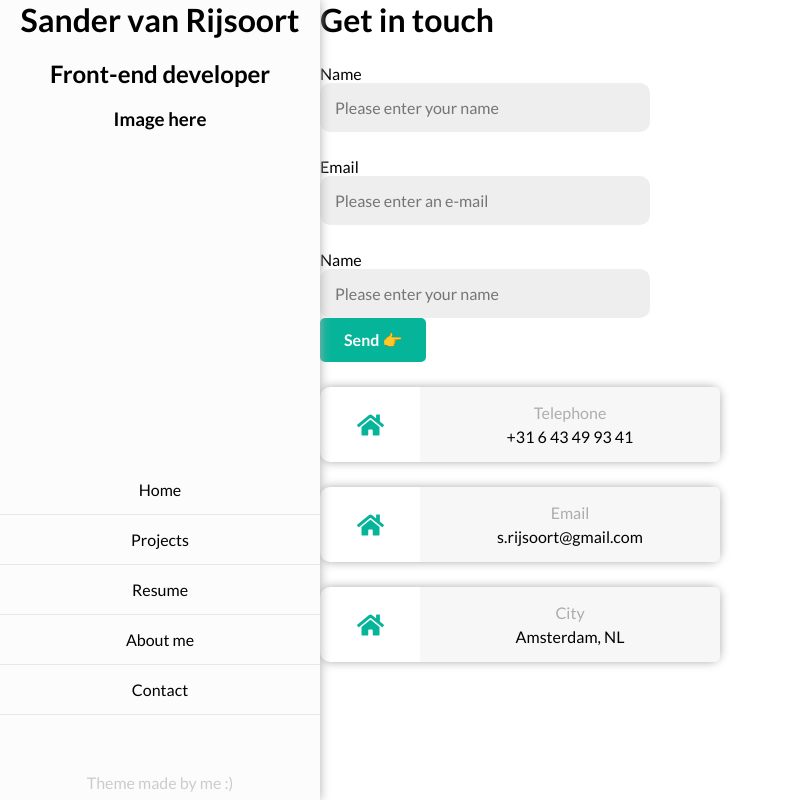
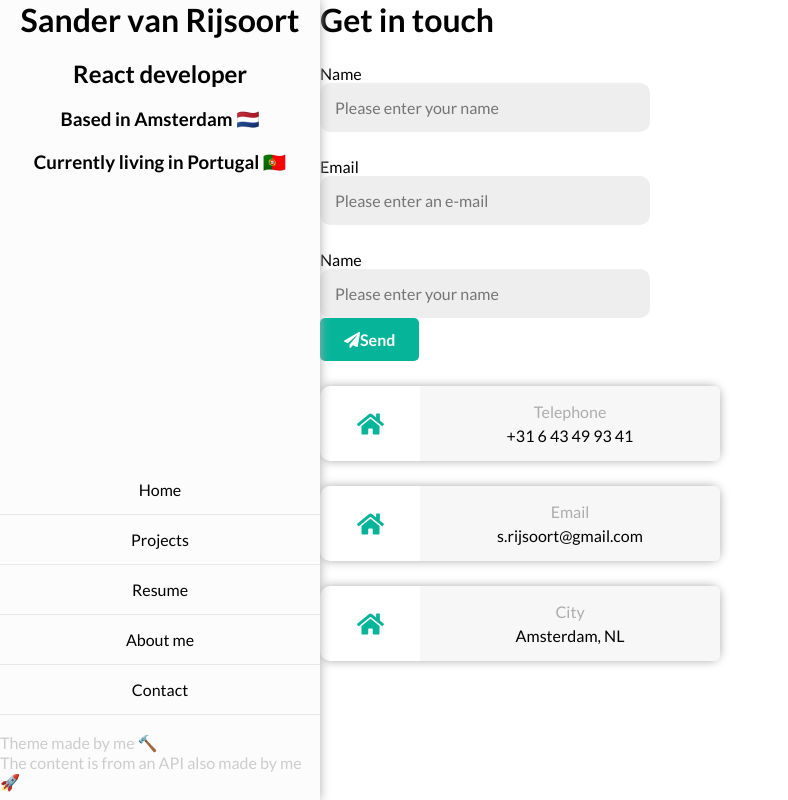
Before and after one commit to sanderyt/portfolio_v2, a Next.js app: page /contact in a window 1280 px wide. Shown: the whole page, without its empty margins (0-788 px from the left). Built offline with nearby package versions, Linux system fonts and the light colour scheme.

Commit message:
added some emoijs

```diff
--- a/components/Forms/Contactform/index.tsx
+++ b/components/Forms/Contactform/index.tsx
@@ -1,13 +1,17 @@
 import React from "react";
 import { useForm } from "react-hook-form";
+import { FontAwesomeIcon } from "@fortawesome/react-fontawesome";
+import { faPaperPlane } from "@fortawesome/free-solid-svg-icons";
+
 import { Textfield } from "../../Textfield";
 import { Button } from "../../Button";
 
 export const Contactform = () => {
-  const { register, handleSubmit, watch, errors } = useForm();
+  const { register, handleSubmit, errors } = useForm();
   const onSubmit = data => console.log(data);
+
   return (
-    <form>
+    <form noValidate onSubmit={handleSubmit(onSubmit)}>
       <h1>Get in touch</h1>
       <Textfield
         name="Name"
@@ -24,7 +28,10 @@ export const Contactform = () => {
         placeholder="Please enter your name"
         register={register}
       />
-      <Button>Send 👉</Button>
+      <Button isSubmit>
+        <FontAwesomeIcon icon={faPaperPlane} />
+        Send
+      </Button>
     </form>
   );
 };
--- a/components/Menu/index.tsx
+++ b/components/Menu/index.tsx
@@ -6,8 +6,9 @@ export const Menu = () => {
     <div className="menu">
       <div className="menu__top">
         <h1>Sander van Rijsoort</h1>
-        <h2>Front-end developer</h2>
-        <h3>Image here</h3>
+        <h2>React developer </h2>
+        <h3>Based in Amsterdam 🇳🇱</h3>
+        <h3>Currently living in Portugal 🇵🇹</h3>
       </div>
       <div className="menu__navigation">
         <ul className="nav">
@@ -29,7 +30,8 @@ export const Menu = () => {
         </ul>
       </div>
       <div className="menu__footer">
-        <span>Theme made by me :)</span>
+        <span>Theme made by me 🔨 </span>
+        <span>The content is from an API also made by me 🚀</span>
       </div>
     </div>
   );
--- a/pages/contact.tsx
+++ b/pages/contact.tsx
@@ -1,17 +1,11 @@
 import React from "react";
-import { useForm } from "react-hook-form";
 
 import { Layout } from "../components/Layout";
 import { ContactCard } from "../components/ContactCard";
-import { Textfield } from "../components/Textfield";
-import { Button } from "../components/Button";
 import { Container, Row, Col } from "react-bootstrap";
 import { Contactform } from "../components/Forms/Contactform";
 
 const Contact = () => {
-  const { register, handleSubmit, watch, errors } = useForm();
-  const onSubmit = data => console.log(data);
-
   return (
     <Layout>
       <Container>
```
